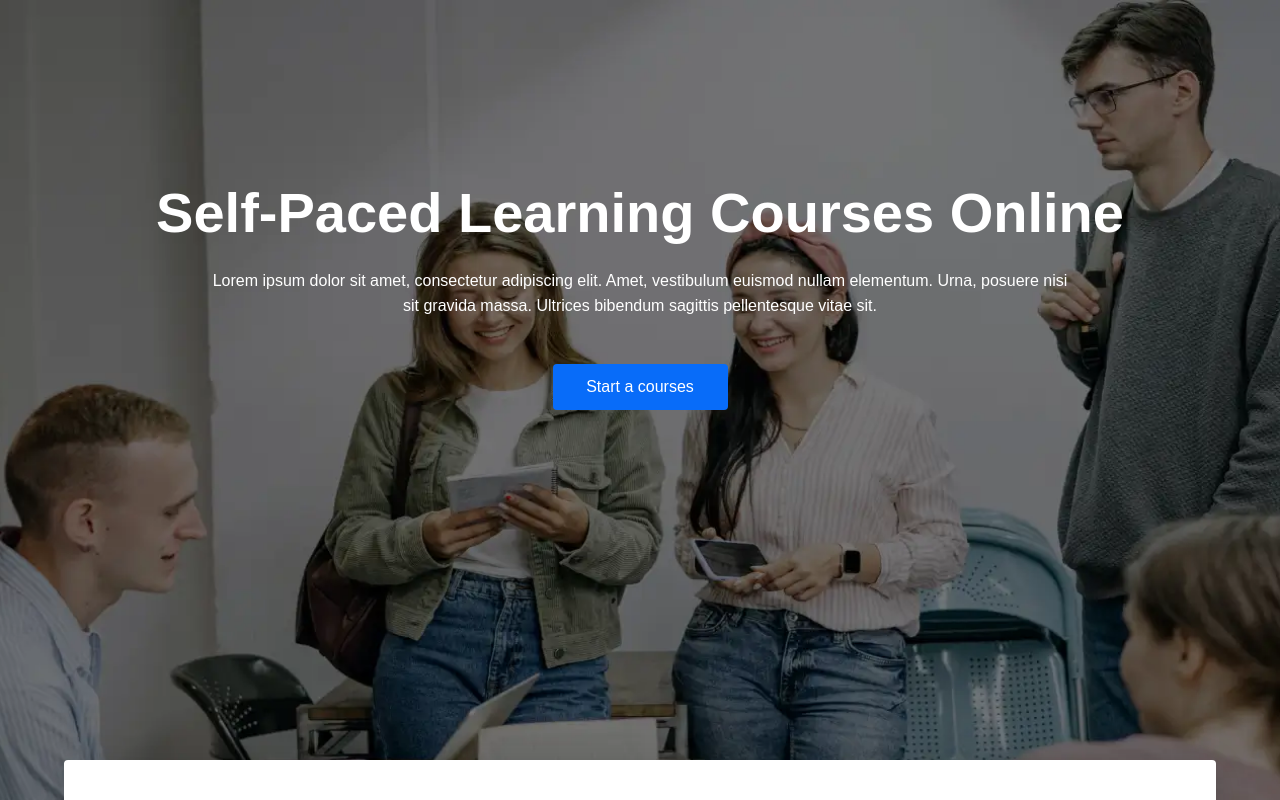
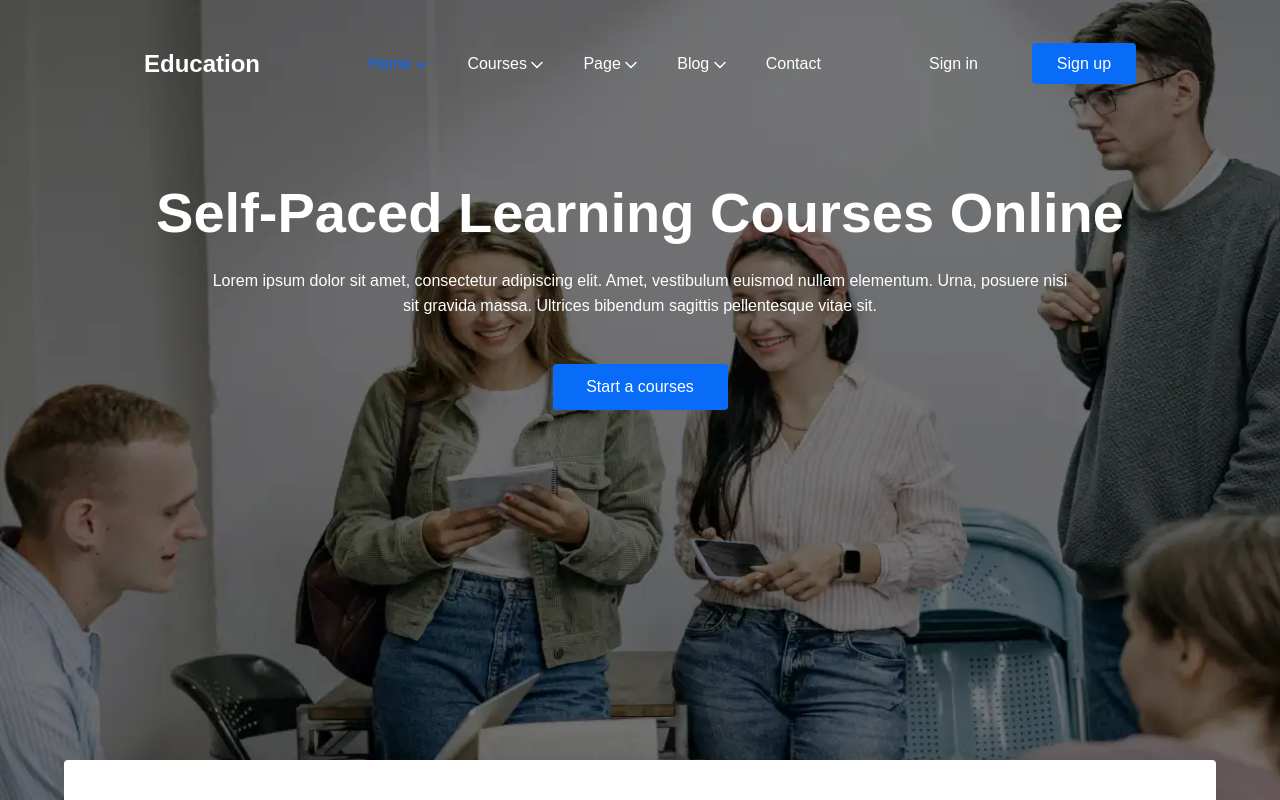
Before and after one commit to bakyt-html/front-1-month, a plain HTML site: page index.html in a window 1280 px wide. Shown: the top 800 px of the page. Drawn offline with nearby package versions, Linux system fonts and the light colour scheme; files that its build step writes are made by us from their sources; a web font is replaced by a local one.

Commit message:
done block menu

```diff
--- a/index.html
+++ b/index.html
@@ -10,17 +10,31 @@
 <body>
     <div class="wrapper">
         <div class="menu">
-            <div class="container">
-                <div class="education">
-                    <a href=""></a>
+            <div class="education">
+                <a href="">Education</a>
+            </div>
+            <div class="navbar">
+                <div class="navbar-item">
+                    <a href="">Home</a>
+                    <img src="images/icon-vector-down.svg" alt="icon-vector">
                 </div>
-                <div class="navbar">
-                    <a href=""></a>
-                    <a href=""></a>
-                    <a href=""></a>
-                    <a href=""></a>
-                    <a href=""></a>
+                <div class="navbar-item">
+                    <a href="">Courses</a>
+                    <img src="images/icon-vector-down-white.svg" alt="icon-vector">
                 </div>
+                <div class="navbar-item">
+                    <a href="">Page</a>
+                    <img src="images/icon-vector-down-white.svg" alt="icon-vector">
+                </div>
+                <div class="navbar-item">
+                    <a href="">Blog</a>
+                    <img src="images/icon-vector-down-white.svg" alt="icon-vector">
+                </div>
+                <a href="">Contact</a>
+            </div>
+            <div class="login">
+                <a href="">Sign in</a>
+                <a href="">Sign up</a>
             </div>
         </div>
         <div class="main">
--- a/scss/style.scss
+++ b/scss/style.scss
@@ -1,3 +1,49 @@
+.wrapper {
+    position: relative;
+}
+
+.menu {
+    position: absolute;
+    display: flex;
+    justify-content: space-between;
+    align-items: center;
+    width: 100%;
+    padding: 43px 144px;
+    a {
+        color: #ffffff;
+    }
+    .education a {
+        font-size: 24px;
+        font-weight: bold;
+    }
+    .navbar {
+        div:first-child a {
+            color: #086CF9;
+        }
+        display: flex;
+        justify-content: space-between;
+        gap: 40px;
+        font-size: 16px;
+    }
+    .login {
+        display: flex;
+        justify-content: space-between;
+        gap: 54px;
+        font-size: 16px;
+        align-items: center;
+        a:nth-child(2) {
+            width: 104px;
+            height: 41px;
+            background-color: #086CF9;
+            display: flex;
+            justify-content: center;
+            align-items: center;
+            border-radius: 4px;
+        }
+    }
+
+}
+
 .main {
   background-image: url('../images/bg-online.webp');
   background-position: top center;
```
Also changed, not shown: images/icon-vector-down-white.svg (added), images/icon-vector-down.svg (added).
